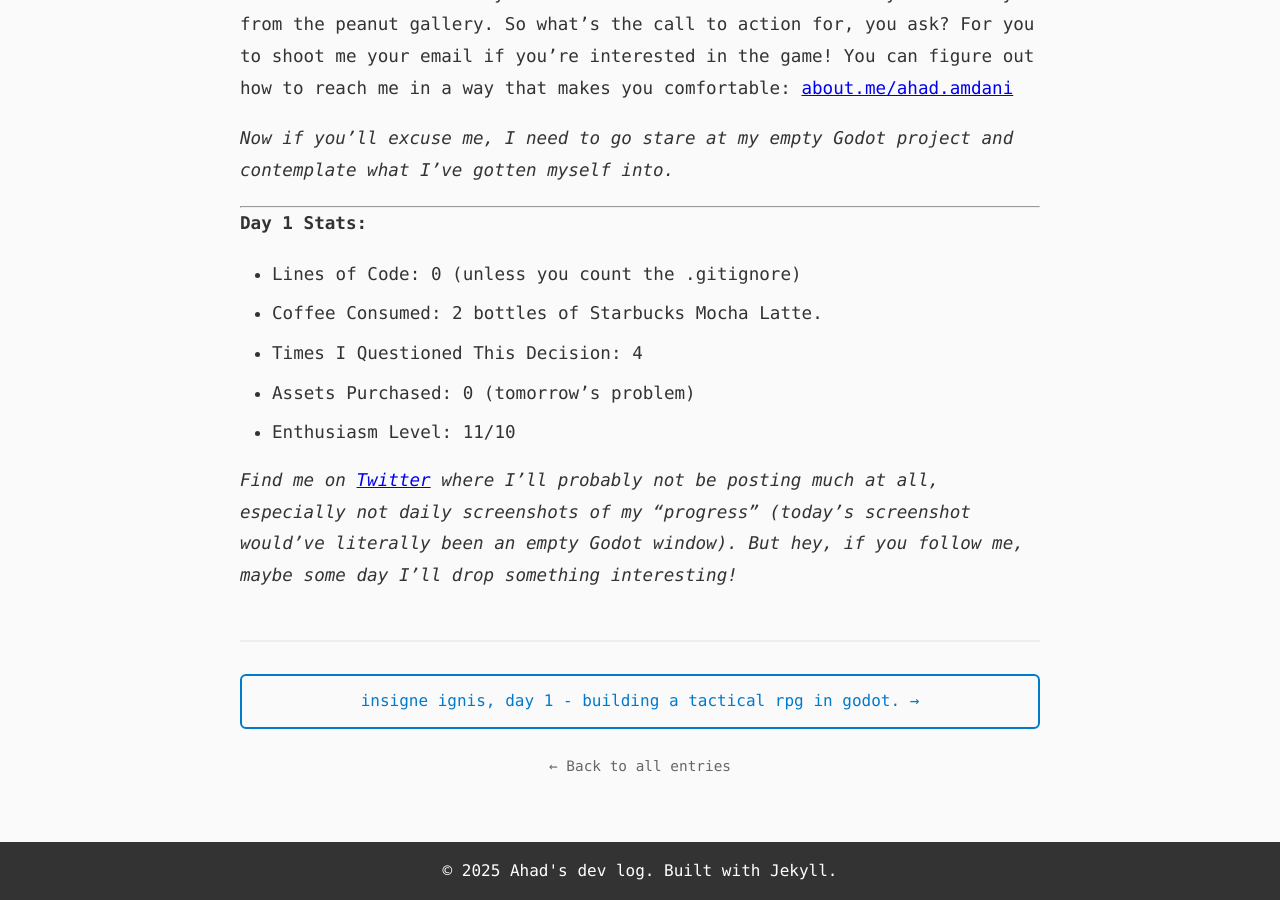
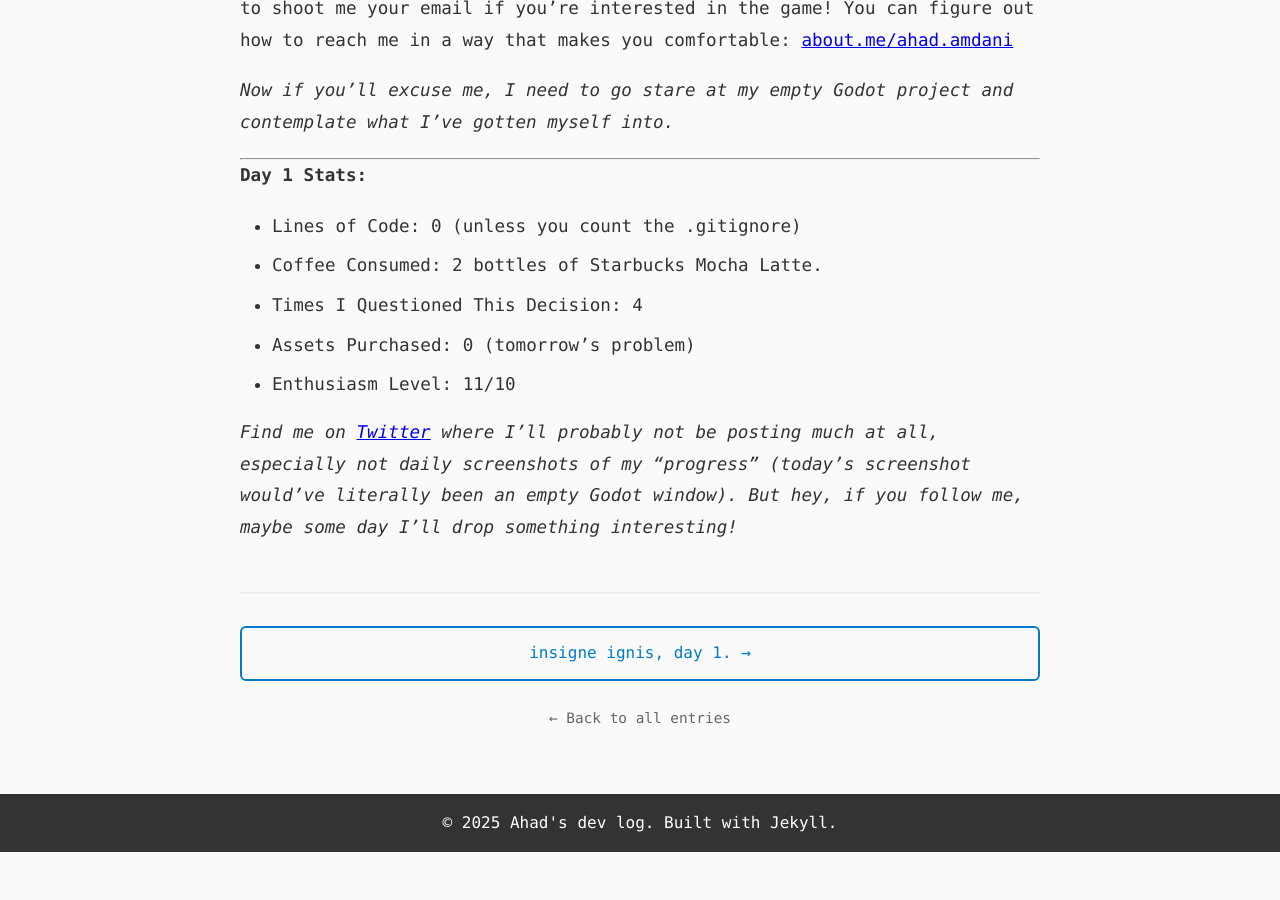
Before and after one commit to aamdani/blog, a Jekyll site: the page built from _entries/insigne-ignis-day1.markdown, in a window 1280 px wide and 900 px high, scrolled down 6381 px. Built offline with Jekyll 4.4.1, drawn with Linux system fonts in a browser that asks for light colours; after the commit the page ends 7233 px from its top, so only the background shows below that; some of the changed text lies outside the part shown.

Commit message:
Updated Insigne Ignis Day1

```diff
--- a/_entries/insigne-ignis-day1.markdown
+++ b/_entries/insigne-ignis-day1.markdown
@@ -1,5 +1,5 @@
 ---
-title: insigne ignis, day 1 - building a tactical rpg in godot.
+title: insigne ignis, day 1.
 date: 2025-05-27 11:50:00 -05:00
 tags:
 - insigne ignis
```
